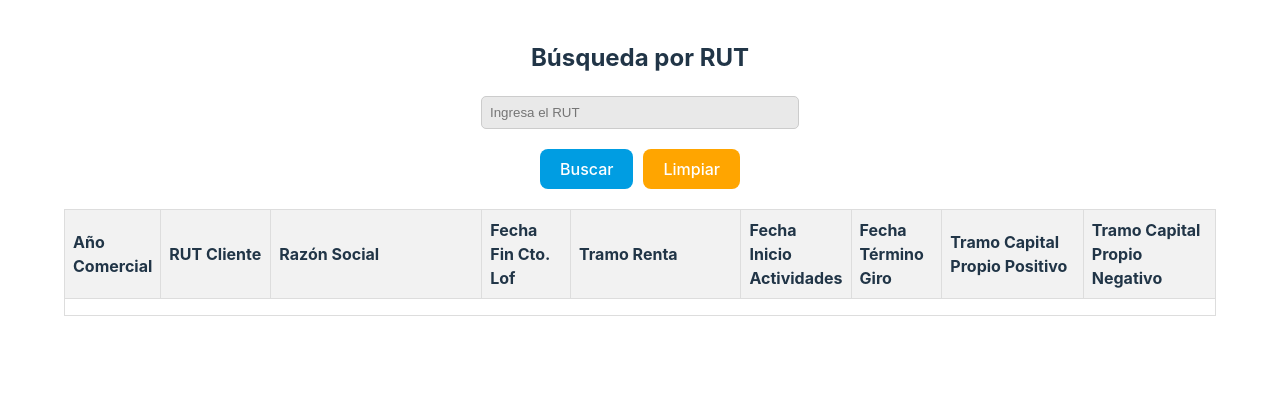
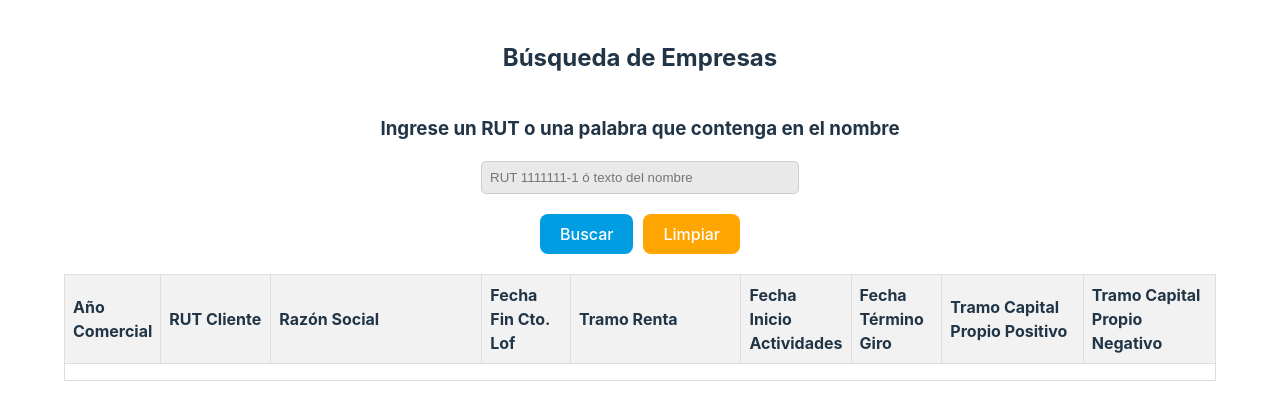
Before and after one commit to jesusdev1294/front_app, a React (Vite) app in the folder front_app/: page / in a window 1280 px wide. Shown: the top 420 px of the page. Built offline with nearby package versions, Linux system fonts and the light colour scheme.

Commit message:
Cambios para busqueda por nombre

```diff
--- a/front_app/package.json
+++ b/front_app/package.json
@@ -7,7 +7,8 @@
     "dev": "vite",
     "build": "vite build",
     "lint": "eslint .",
-    "preview": "vite preview"
+    "preview": "vite preview",
+    "start": "npm run dev"
   },
   "dependencies": {
     "react": "^18.3.1",
--- a/front_app/src/components/SearchRut.jsx
+++ b/front_app/src/components/SearchRut.jsx
@@ -38,11 +38,12 @@ const SearchRut = () => {
 
   return (
     <div className="container">
-      <h2>Búsqueda por RUT</h2>
+      <h2>Búsqueda de Empresas</h2>
+      <h3>Ingrese un RUT o una palabra que contenga en el nombre</h3>
       <div>
         <input
           type="text"
-          placeholder="Ingresa el RUT"
+          placeholder="RUT 1111111-1 ó texto del nombre"
           value={rut}
           onChange={(e) => setRut(e.target.value)}
         />
```
